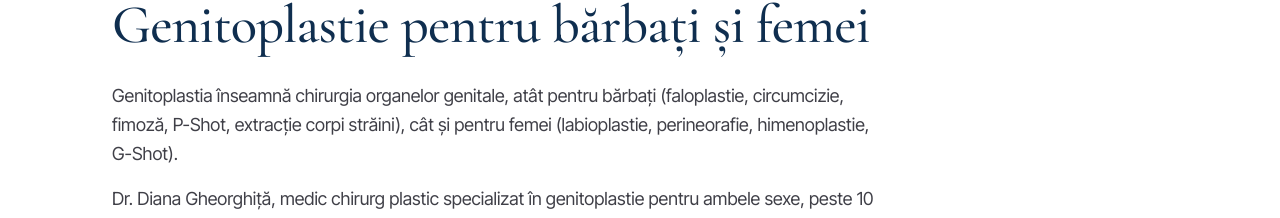
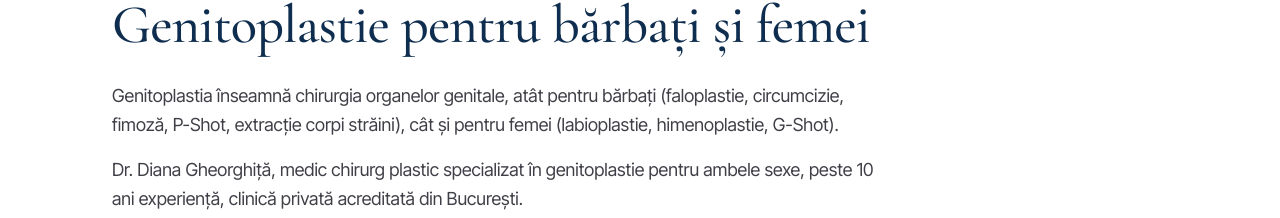
Before and after one commit to mihnea-eugen/chirurgia-intima, a Next.js app: page /genitoplastie in a window 1280 px wide. Shown: the part 244-462 px from the top of the page. Built offline with nearby package versions, Linux system fonts and the light colour scheme; no server answers.

Commit message:
Add files via upload

```diff
--- a/app/genitoplastie/page.tsx
+++ b/app/genitoplastie/page.tsx
@@ -3,7 +3,7 @@ import Link from "next/link";
 
 export const metadata: Metadata = {
   title: "Genitoplastie București, Dr. Diana Gheorghiță | M+F",
-  description: "Genitoplastie pentru bărbați și femei în București, Dr. Diana Gheorghiță. Faloplastie, circumcizie, fimoză, labioplastie, perineorafie, himenoplastie. Membră ISAPS."
+  description: "Genitoplastie pentru bărbați și femei în București, Dr. Diana Gheorghiță. Faloplastie, circumcizie, fimoză, labioplastie, himenoplastie. Membră ISAPS."
 };
 
 export default function GenitoplastiePage() {
@@ -14,7 +14,7 @@ export default function GenitoplastiePage() {
         Genitoplastie pentru bărbați și femei
       </h1>
       <p className="text-lg text-zinc-700 leading-relaxed mb-6 max-w-3xl">
-        Genitoplastia înseamnă chirurgia organelor genitale, atât pentru bărbați (faloplastie, circumcizie, fimoză, P-Shot, extracție corpi străini), cât și pentru femei (labioplastie, perineorafie, himenoplastie, G-Shot).
+        Genitoplastia înseamnă chirurgia organelor genitale, atât pentru bărbați (faloplastie, circumcizie, fimoză, P-Shot, extracție corpi străini), cât și pentru femei (labioplastie, himenoplastie, G-Shot).
       </p>
       <p className="text-lg text-zinc-700 leading-relaxed mb-8 max-w-3xl">
         Dr. Diana Gheorghiță, medic chirurg plastic specializat în genitoplastie pentru ambele sexe, peste 10 ani experiență, clinică privată acreditată din București.
```
